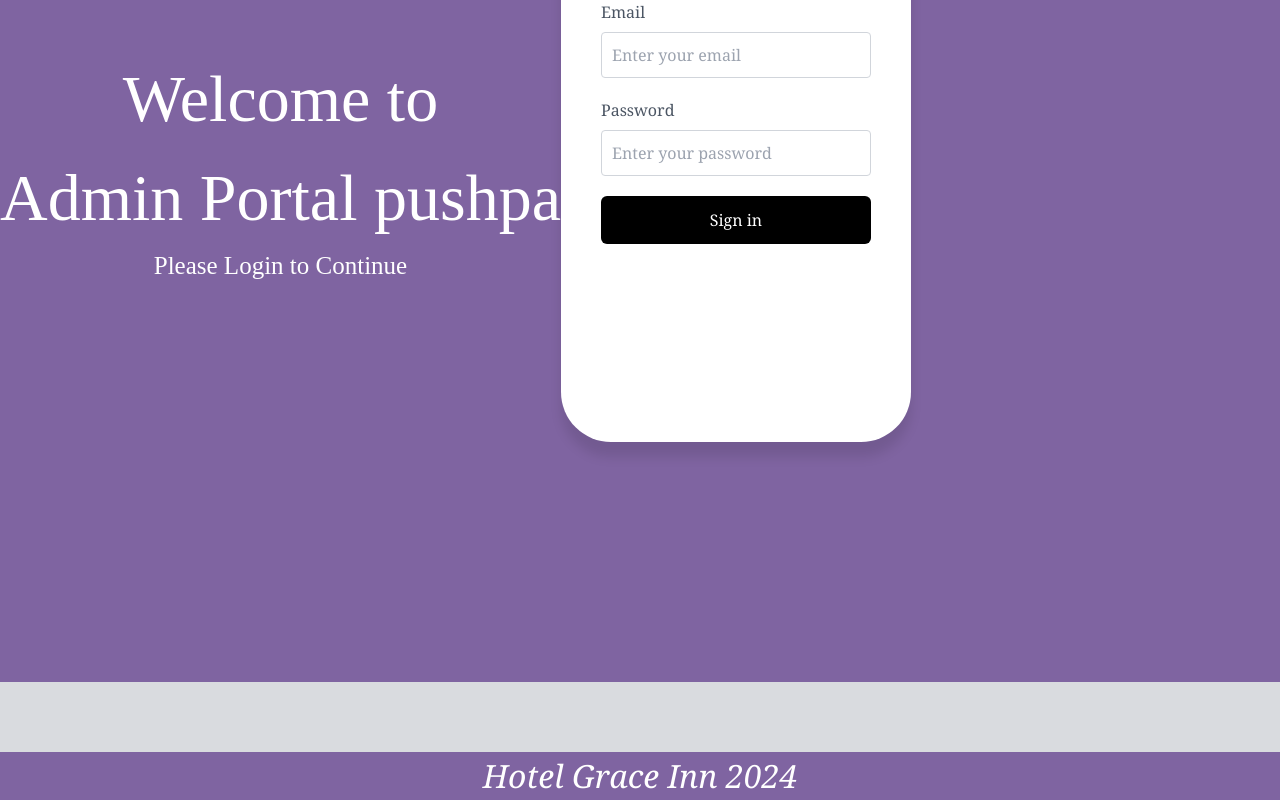
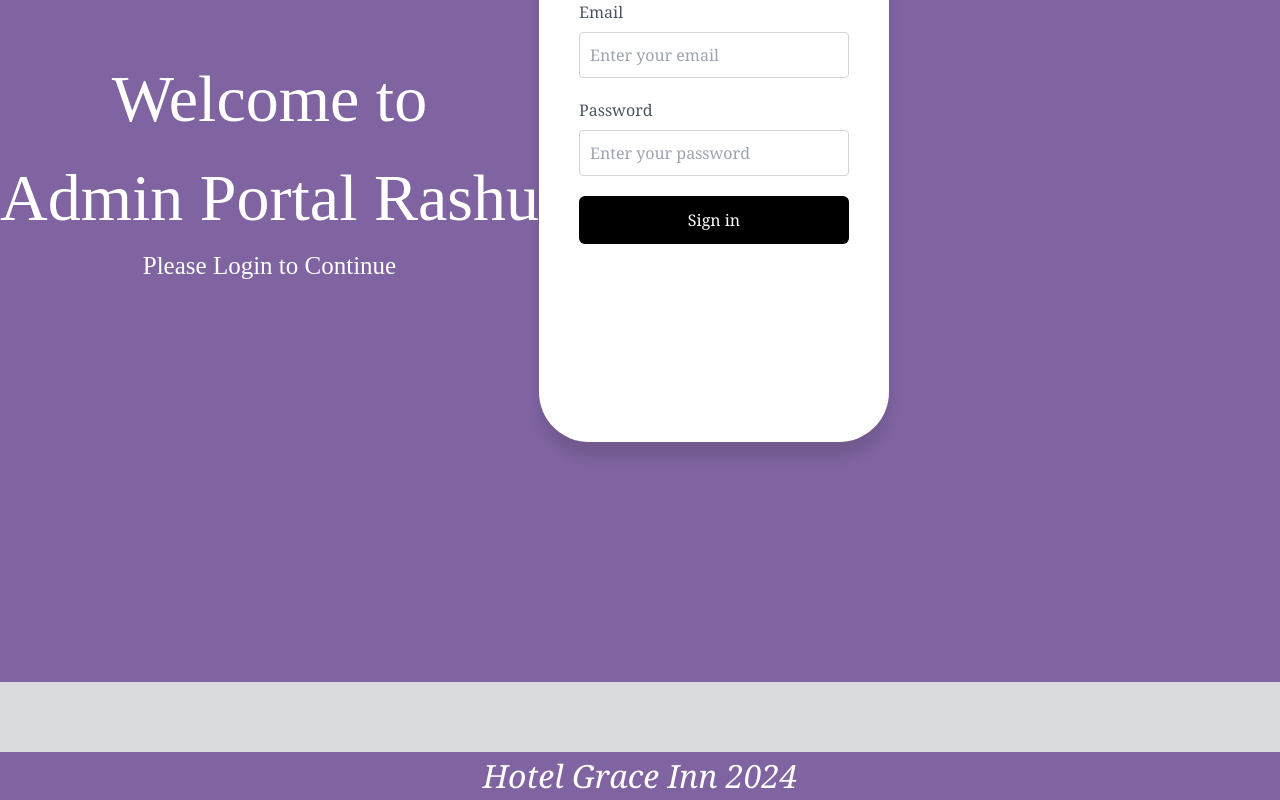
Before and after one commit to Rashu2058/CAP_frontend, a Next.js app: page / in a window 1280 px wide. Shown: the part 1204-2004 px from the top of the page. Built offline with nearby package versions, Linux system fonts and the light colour scheme.

Commit message:
chane in main

```diff
--- a/src/app/page.tsx
+++ b/src/app/page.tsx
@@ -36,7 +36,7 @@
       <main className="content">
         <header className="header">
           <h1>Welcome to </h1>
-            <h1>Admin Portal pushpa</h1>
+            <h1>Admin Portal Rashu</h1>
           <p>Please Login to Continue</p>
         </header>
 
```
